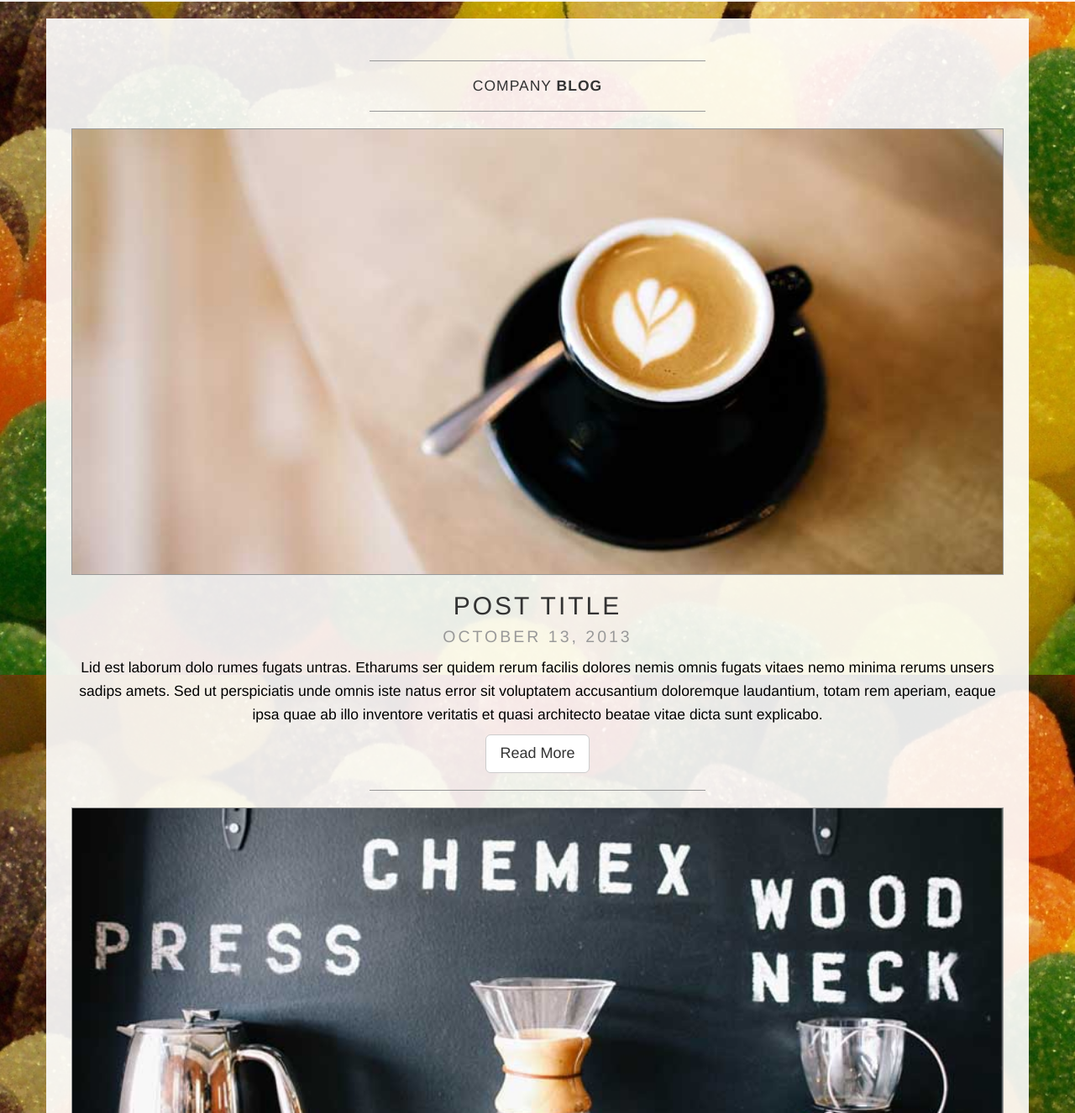
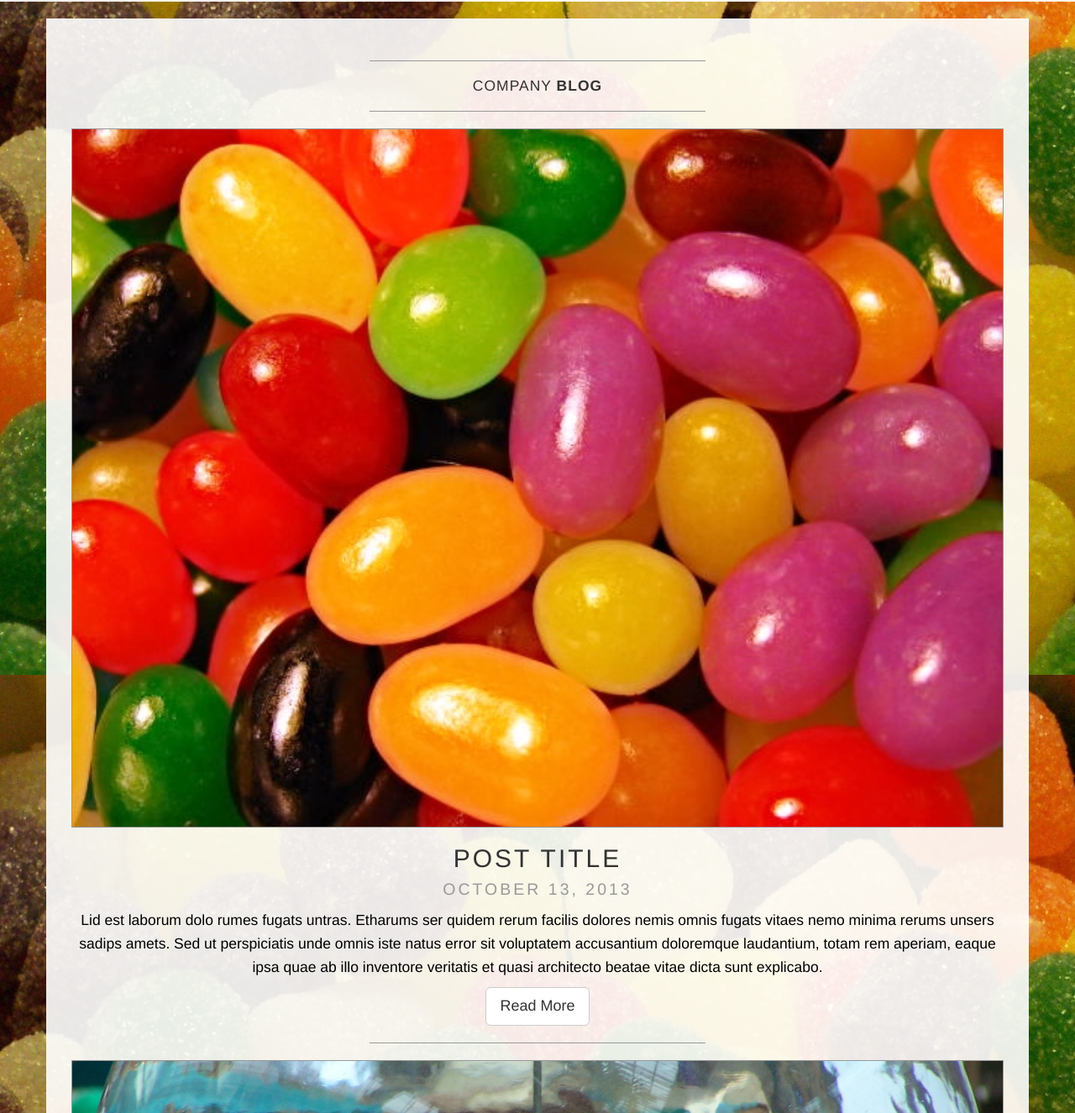
Before and after one commit to KatherineMichel/gumdrops-and-lollipops-website, a plain HTML site: page blog.html in a window 1280 px wide. Shown: the part 274-1600 px from the top of the page at 84% size. Drawn offline with Linux system fonts and the light colour scheme.

Commit message:
Update blog.html

```diff
--- a/blog.html
+++ b/blog.html
@@ -62,7 +62,7 @@
                     <hr>
                 </div>
                 <div class="col-lg-12 text-center">
-                    <img class="img-responsive img-border img-full" src="img/slide-1.jpg" alt="">
+                    <img class="img-responsive img-border img-full" src="img/image7.jpg" alt="">
                     <h2>Post Title
                         <br>
                         <small>October 13, 2013</small>
@@ -72,7 +72,7 @@
                     <hr>
                 </div>
                 <div class="col-lg-12 text-center">
-                    <img class="img-responsive img-border img-full" src="img/slide-2.jpg" alt="">
+                    <img class="img-responsive img-border img-full" src="img/image13.jpg" alt="">
                     <h2>Post Title
                         <br>
                         <small>October 13, 2013</small>
```
